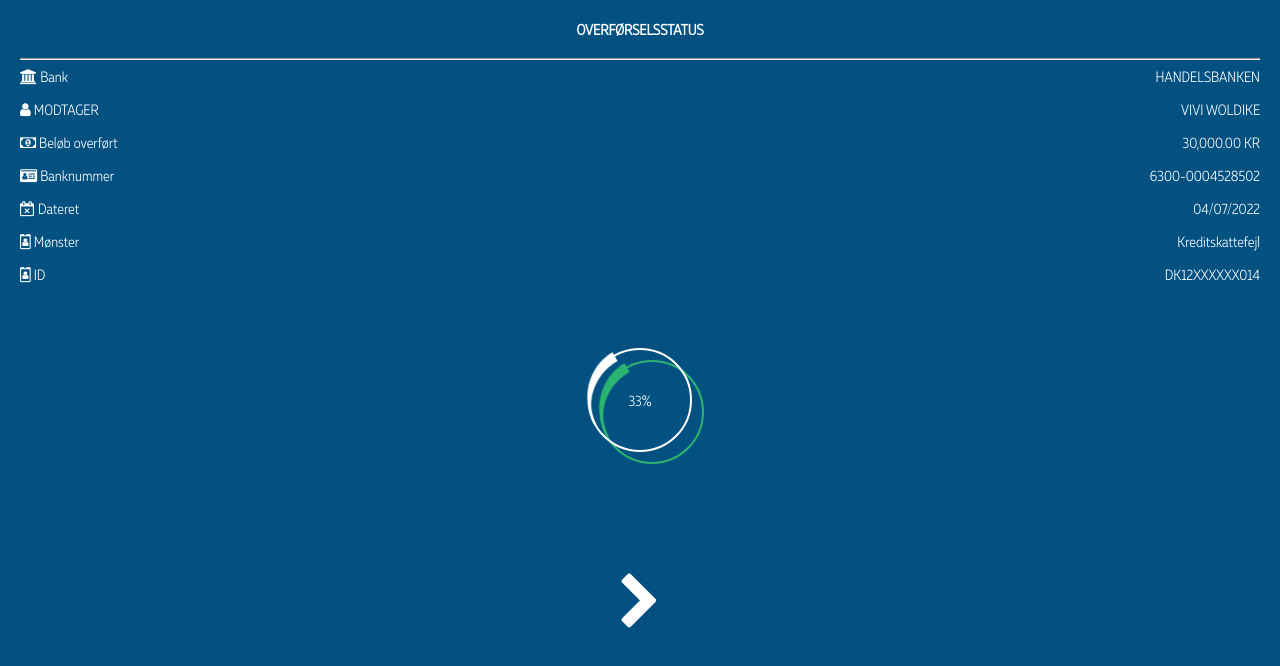
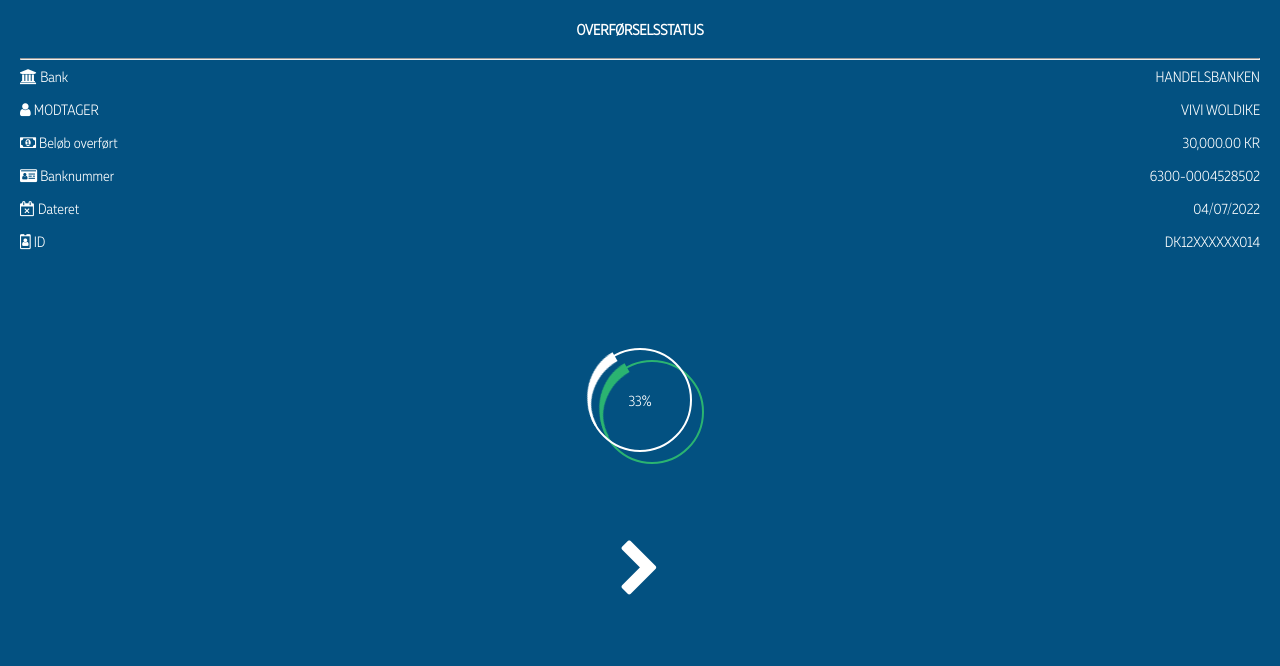
Before and after one commit to charbelnickel/robert, a plain HTML site: page index.html in a window 1280 px wide. Drawn offline with Linux system fonts and the light colour scheme.

Commit message:
Update index.html

```diff
--- a/index.html
+++ b/index.html
@@ -80,17 +80,6 @@
                 04/07/2022
             </div>
         </div>
-
-        <div class="display-row" style="margin-top: 15px;">
-
-            <div>
-                <i class="fa fa-id-badge"> </i> <span> Mønster </span>
-            </div>
-            <div>
-                Kreditskattefejl
-            </div>
-        </div>
-
         <div class="display-row" style="margin-top: 15px;">
 
             <div>
```
